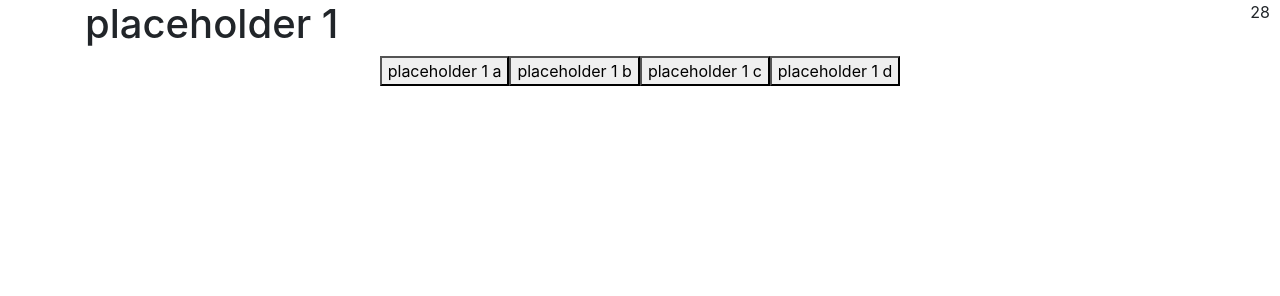
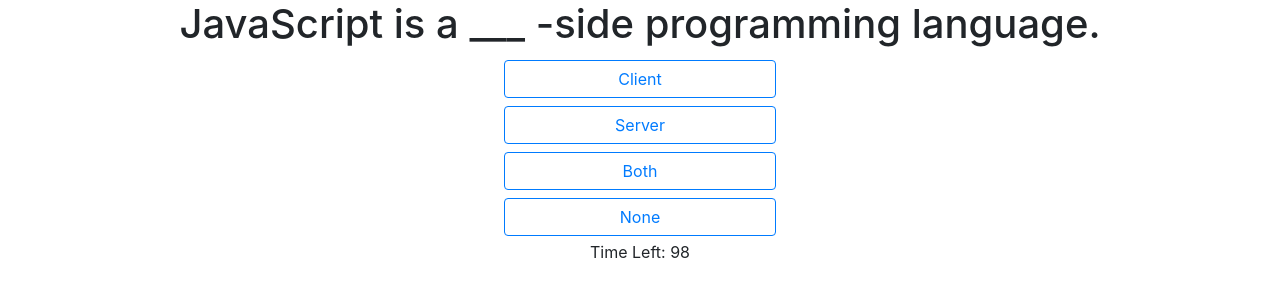
Before and after one commit to bhfreeman/code-quiz-homework, a plain HTML site: page index.html in a window 1280 px wide. Both pictures are taken after a click on the button "Start Quiz". Drawn offline with nearby package versions, Linux system fonts and the light colour scheme.

Commit message:
got some base stying, got questions added

```diff
--- a/assets/css/styles.css
+++ b/assets/css/styles.css
@@ -1,7 +1,11 @@
-#timer {
+/* #timer {
     position: fixed;
     top: 0;
     right: 10px;
+} */
+
+.main-container {
+    text-align: center;
 }
 
 #end-container {
--- a/assets/scripts/app.js
+++ b/assets/scripts/app.js
@@ -17,7 +17,8 @@ var endContainer = document.querySelector("#end-container");
 var highScore = document.querySelector("#high-score");
 var submitBtn = document.querySelector("#submit-button");
 var scoreBox = document.querySelector("#score-box");
-var time = 30;
+var scoreCard = document.querySelector("#score-card");
+var time = 100;
 var index = 0;
 var score = 0;
 var storage = window.localStorage;
@@ -28,56 +29,65 @@ if (endScores) {
   endScores = [];
 }
 renderScores();
+// questions taken from https://data-flair.training/blogs/javascript-quiz/
 var questions = [
   {
-    question: "placeholder 1",
+    question: "JavaScript is a ___ -side programming language.",
     answers: [
-      "placeholder 1 a",
-      "placeholder 1 b",
-      "placeholder 1 c",
-      "placeholder 1 d",
+      "Client",
+      "Server",
+      "Both",
+      "None",
     ],
-    correct: "placeholder 1 d",
+    correct: "Both",
   },
   {
-    question: "placeholder 2",
+    question: "Which of the following will write the message “Hello DataFlair!” in an alert box?",
     answers: [
-      "placeholder 2 a",
-      "placeholder 2 b",
-      "placeholder 2 c",
-      "placeholder 2 d",
+      "alertBox(“Hello DataFlair!”);",
+      "alert(Hello DataFlair!);",
+      "msgAlert(“Hello DataFlair!”);",
+      "alert(“Hello DataFlair!”);",
     ],
-    correct: "placeholder 2 a",
+    correct: "alert(“Hello DataFlair!”);",
   },
   {
-    question: "placeholder 3",
+    question: "How do you find the minimum of x and y using JavaScript?",
     answers: [
-      "placeholder 3 a",
-      "placeholder 3 b",
-      "placeholder 3 c",
-      "placeholder 3 d",
+      "min(x,y);",
+      "Math.min(x,y)",
+      "Math.min(xy)",
+      "min(xy);",
     ],
-    correct: "placeholder 3 d",
+    correct: "Math.min(x,y)",
   },
   {
-    question: "placeholder 4",
+    question: "Which JavaScript label catches all the values, except for the ones specified?",
     answers: [
-      "placeholder 4 a",
-      "placeholder 4 b",
-      "placeholder 4 c",
-      "placeholder 4 d",
+      "catch",
+      "label",
+      "try",
+      "default",
     ],
-    correct: "placeholder 4 d",
+    correct: "default",
   },
   {
-    question: "placeholder 5",
+    question: "Which are the correct \"if\" statements to execute certain code if “x” is equal to 2?",
     answers: [
-      "placeholder 5 a",
-      "placeholder 5 b",
-      "placeholder 5 c",
-      "placeholder 5 d",
+      "if(x 2)",
+      "if(x = 2)",
+      "if(x == 2)",
+      "if(x != 2 )",
     ],
-    correct: "placeholder 5 d",
+    correct: "if(x == 2)",
+  },
+  {
+    question: "If you type the following code in the console window, what result will you get? \"3 > 2 > 1 === false\"",
+    answers: [
+      "true",
+      "false",
+    ],
+    correct: "true",
   },
 ];
 // WHEN I click the start button
@@ -115,11 +125,13 @@ function questionDisplay(i) {
     questionContainer.textContent = questions[i].question;
     var answerBtn = document.createElement("button");
     answerBtn.textContent = arrItem;
+    answerBtn.classList = "btn btn-outline-primary col-12 my-1"
     answerContainer.append(answerBtn);
   });
 }
 // Function to reset the former question and display the next quesiton
 function resetAnswer() {
+  scoreCard.textContent = "Score: " + score;
   questionContainer.textContent = "";
   answerContainer.textContent = "";
   index++;
@@ -138,10 +150,10 @@ function gameOver() {
   endContainer.style.display = "block";
 }
 function displayTime() {
-  timer.textContent = time;
+  timer.textContent = "Time Left: " + time;
   var timerCount = setInterval(function () {
     time--;
-    timer.textContent = time;
+    timer.textContent = "Time Left: " + time;
     // WHEN the timer reaches 0
     // THEN the game is over
     if (time <= 0) {
@@ -170,8 +182,9 @@ function renderScores() {
   // iterating through array to add to page
   endScores.forEach(function (item) {
     var scoreListItem = document.createElement("li");
+    scoreListItem.classList = "list-group-item"
     scoreListItem.textContent =
-      "Initials " + item.initials + "\n" + "Score " + item.storedScore;
+      "Name: " + item.initials + "\n" + "Score: " + item.storedScore;
     scoreBox.append(scoreListItem);
   });
 }
--- a/index.html
+++ b/index.html
@@ -20,12 +20,13 @@
         <p>Each question answered right increases your score by 1</p>
         <br>
         <p>Each question answered wrong decreases the timer by 10 seconds</p>
-        <button id="startBtn">Start Quiz</button>
+        <button class="btn btn-outline-primary" id="startBtn">Start Quiz</button>
     </section>
     <div class= "main-container row justify-content-center" id="quiz-container">
-        <p id="timer"></p>
         <h1 class="col-12" id="question-container"></h1>
         <div id="answer-container"></div>
+        <p class="col-12" id="timer"></p>
+        <div id= "score-card"></div>
     </div>
     <div class="main-container row justify-content-center" id="end-container">
         <h1>End of the Quiz</h1>
@@ -34,7 +35,7 @@
             <button id="submit-button">Submit</button>
         </form>
         <h1 id="high-score">Previous Scores:</h1>
-        <ul id="score-box"></ul>
+        <ul class="list-group list-group-flush" id="score-box"></ul>
     </div>
     <script src="./assets/scripts/app.js"></script>
 </body>
```
Also changed, not shown: 1 other file.
